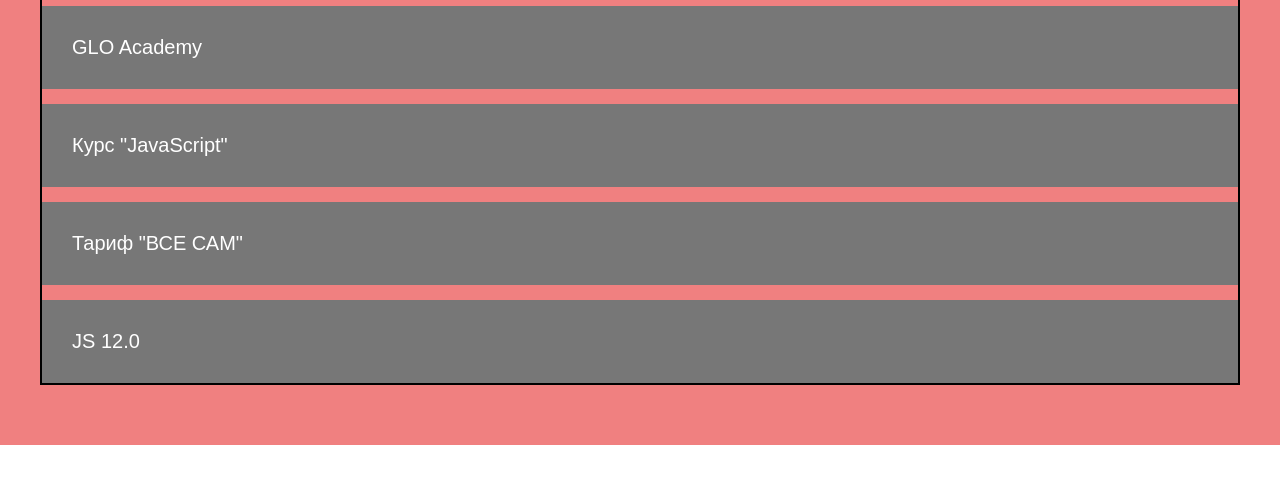
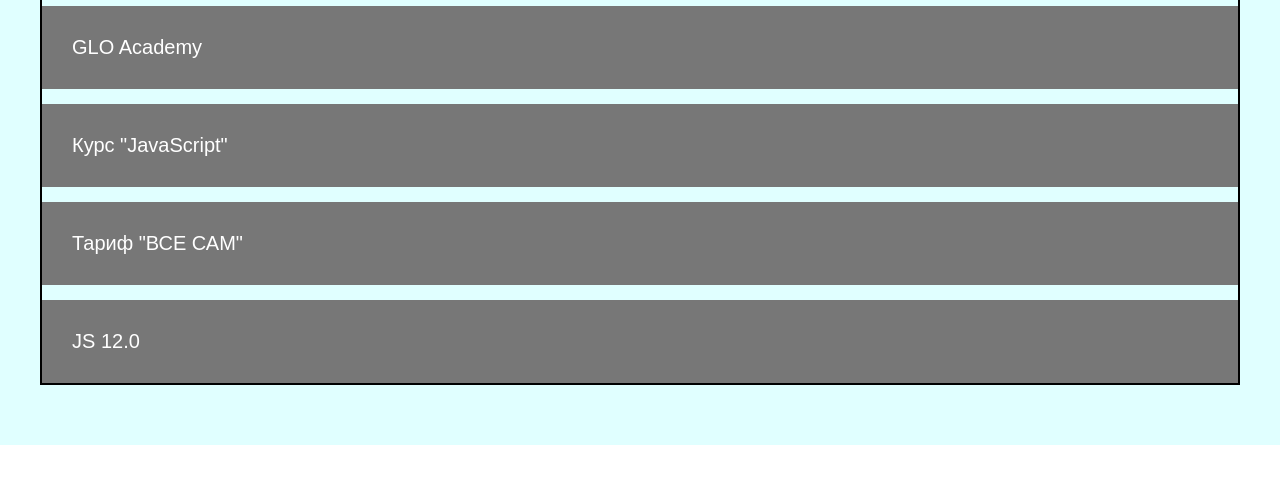
Before and after one commit to iKent-js/iKent, a plain HTML site: page index.html in a window 1280 px wide. Shown: the part 300-800 px from the top of the page. Drawn offline with Linux system fonts and the light colour scheme.

Commit message:
change background to  lightcyan

```diff
--- a/css/Style.css
+++ b/css/Style.css
@@ -5,7 +5,7 @@
 }
 
 .allpage {
-    background: lightcoral;
+    background: lightcyan;
     padding: 0 0 60px 0;
 }
 
```
